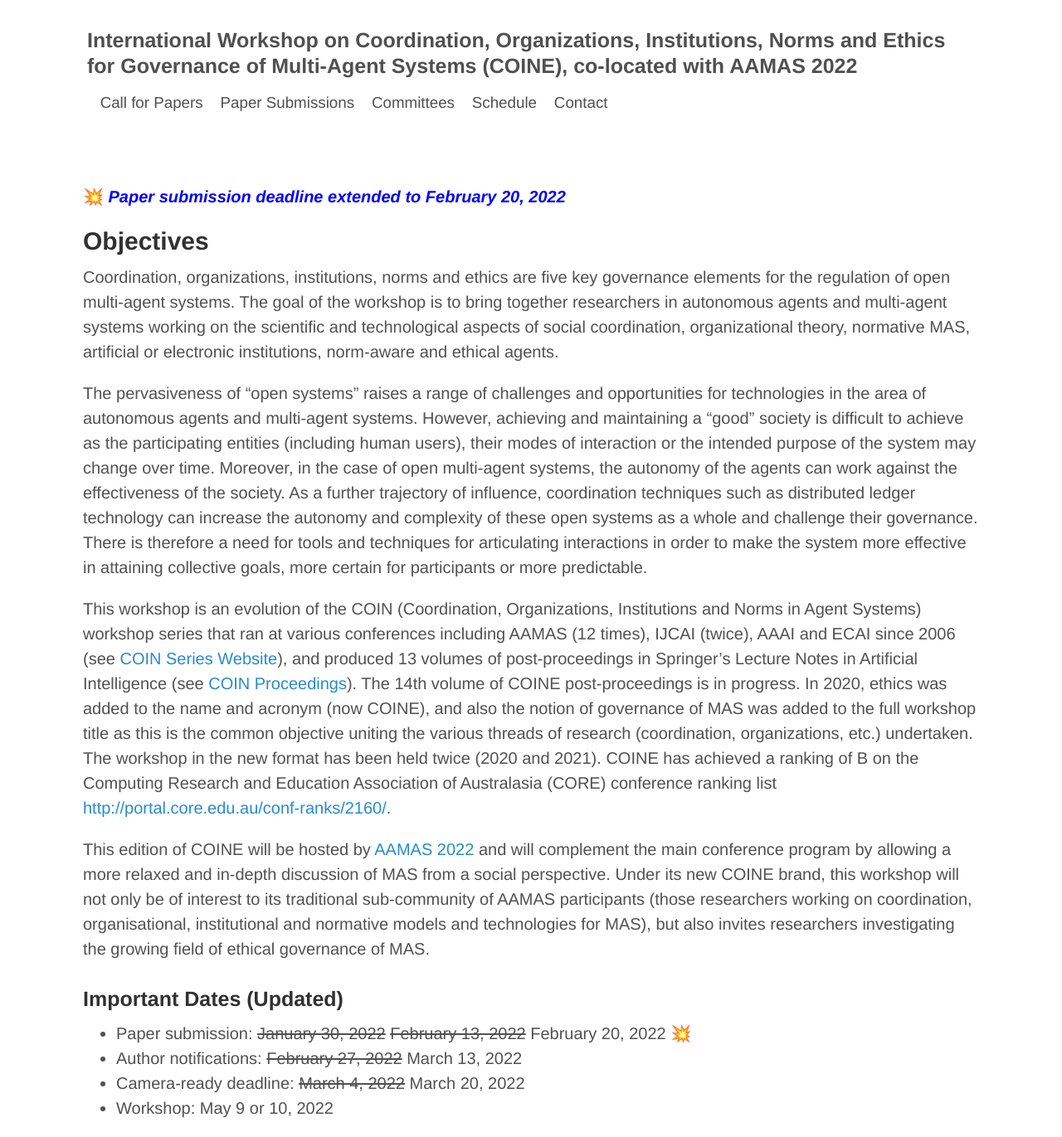
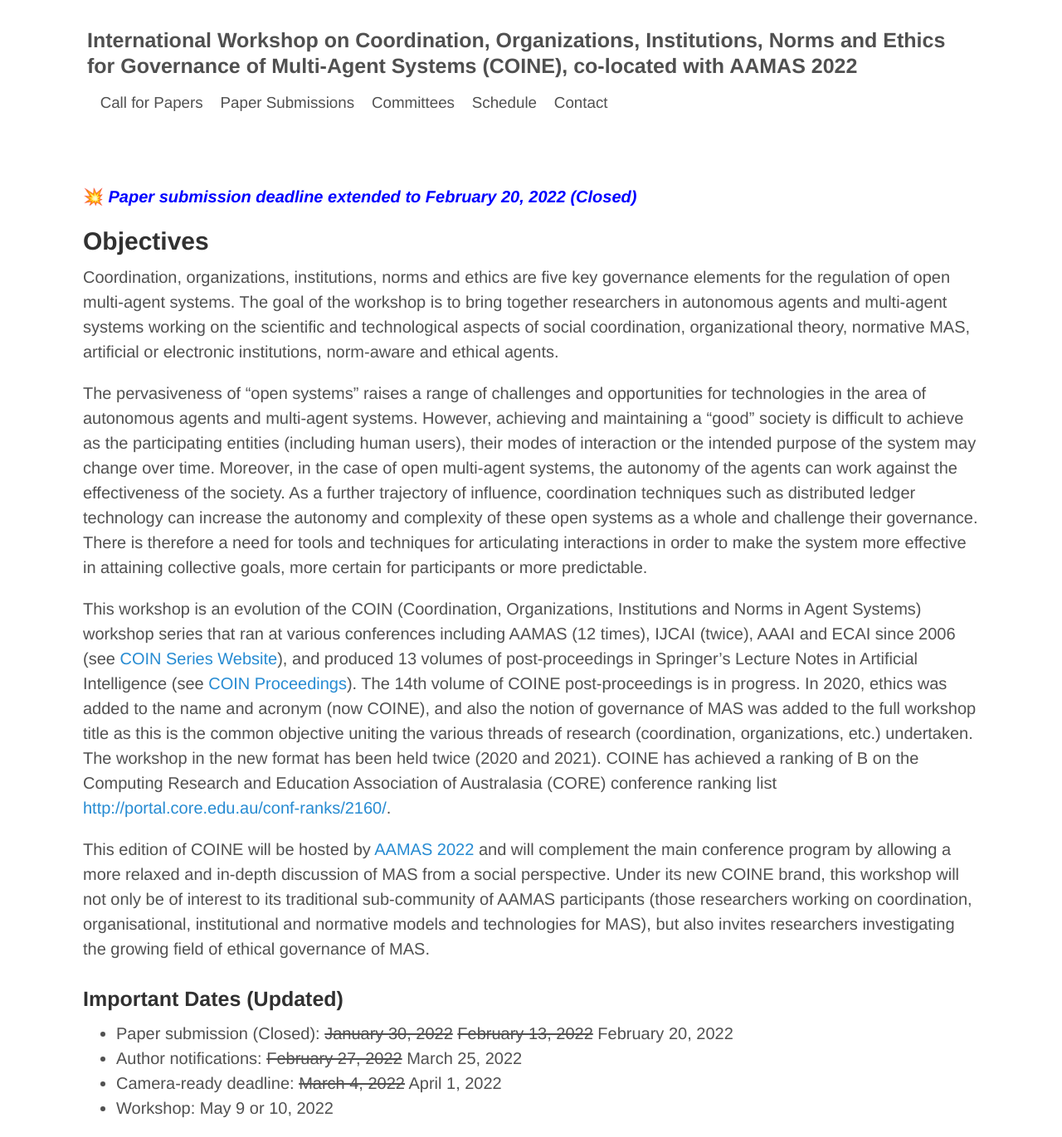
Before and after one commit to jithincheriyan/coine-2022-auckland, a Jekyll site: the page built from index.md, in a window 1280 px wide. Shown: the whole page at 83% size. Built offline with Jekyll 4.4.1, drawn with Linux system fonts in a browser that asks for light colours.

Commit message:
Update index.md

```diff
--- a/index.md
+++ b/index.md
@@ -2,7 +2,7 @@
 layout: default
 title: COINE
 ---
-💥 __*<span style="color:blue">Paper submission deadline extended to February 20, 2022</span>*__
+💥 __*<span style="color:blue">Paper submission deadline extended to February 20, 2022 (Closed)</span>*__
 
 ## Objectives
 
@@ -16,7 +16,7 @@ This edition of COINE will be hosted by [AAMAS 2022](https://aamas2022-conferenc
 
 
 ### Important Dates (Updated)
-- Paper submission: ~~January 30, 2022~~ ~~February 13, 2022~~ February 20, 2022 💥
-- Author notifications: ~~February 27, 2022~~ March 13, 2022
-- Camera-ready deadline: ~~March 4, 2022~~ March 20, 2022
+- Paper submission (Closed): ~~January 30, 2022~~ ~~February 13, 2022~~ February 20, 2022
+- Author notifications: ~~February 27, 2022~~ March 25, 2022
+- Camera-ready deadline: ~~March 4, 2022~~ April 1, 2022
 - Workshop: May 9 or 10, 2022
```
